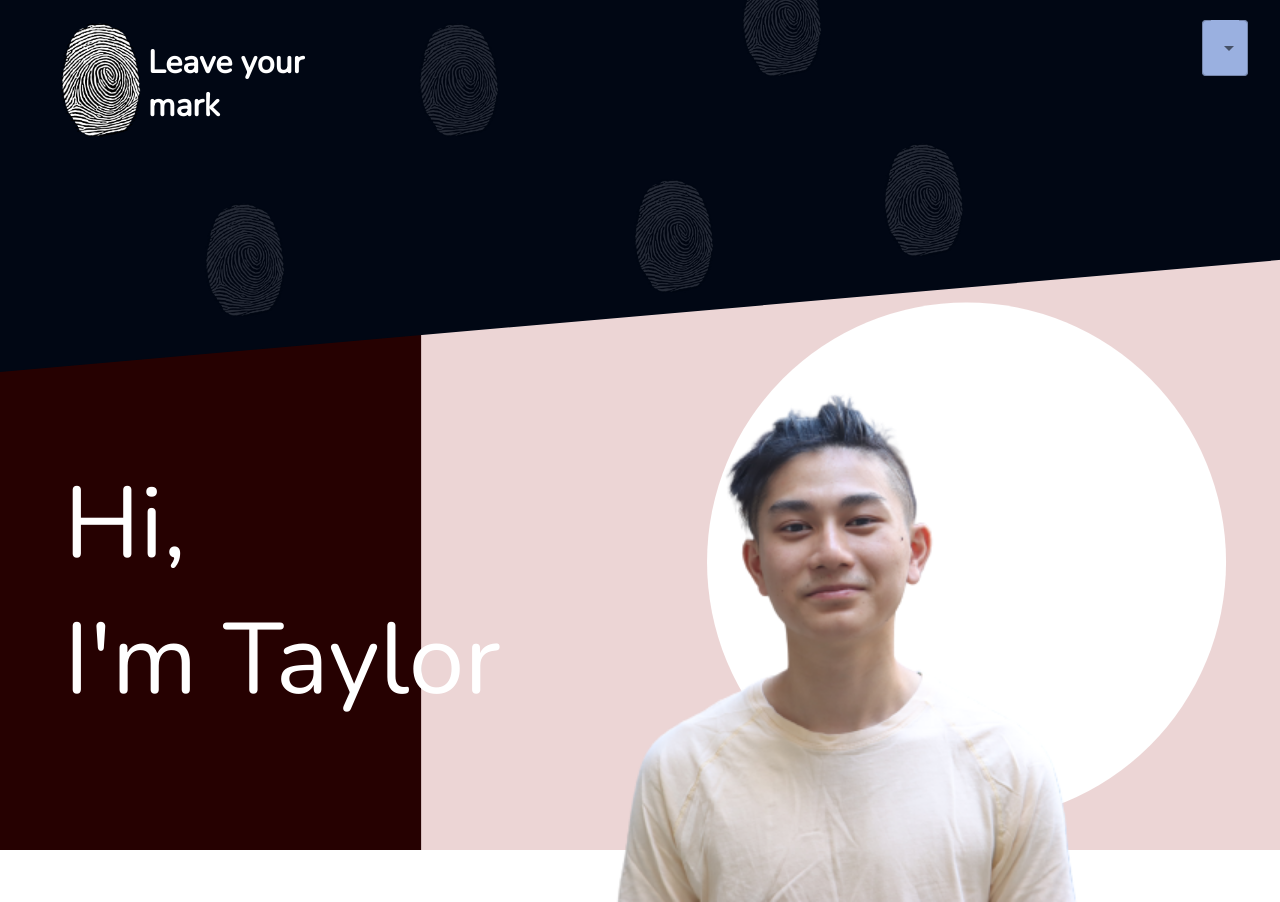
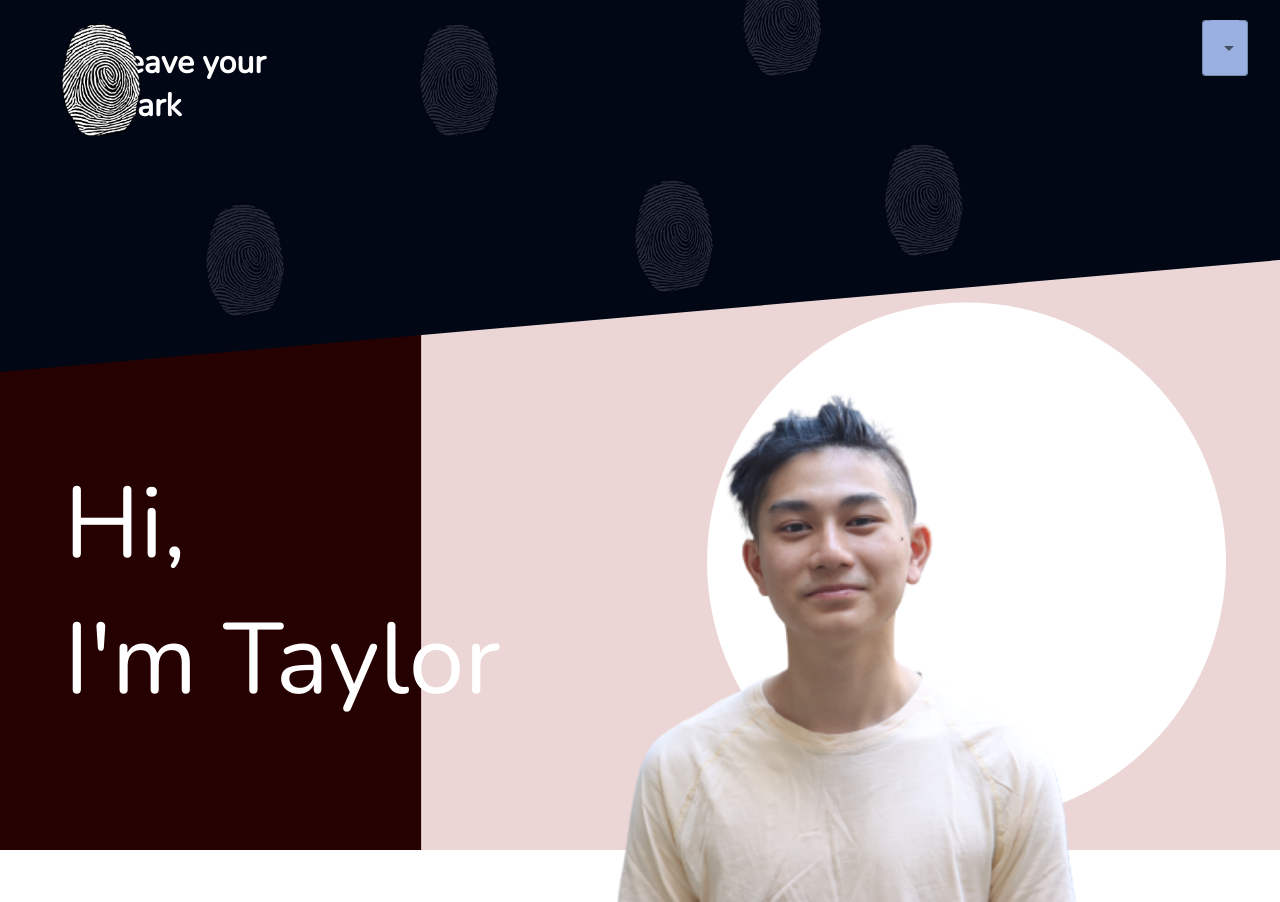
Before and after one commit to TaylorTayTyT/personalWebsite, a React (Create React App) app in the folder home/: page / in a window 1280 px wide. Shown: the top 902 px of the page. Built offline with nearby package versions, Linux system fonts and the light colour scheme.

Commit message:
hope this works

```diff
--- a/home/src/topNav.sass
+++ b/home/src/topNav.sass
@@ -82,7 +82,7 @@ $button-color: white
     position: absolute
     color: #FFF
     size: 100px
-    left: 10%
+    left: 7%
     top: 20px
     font-family: 'Nunito', sans-serif
     z-index: 2
```
